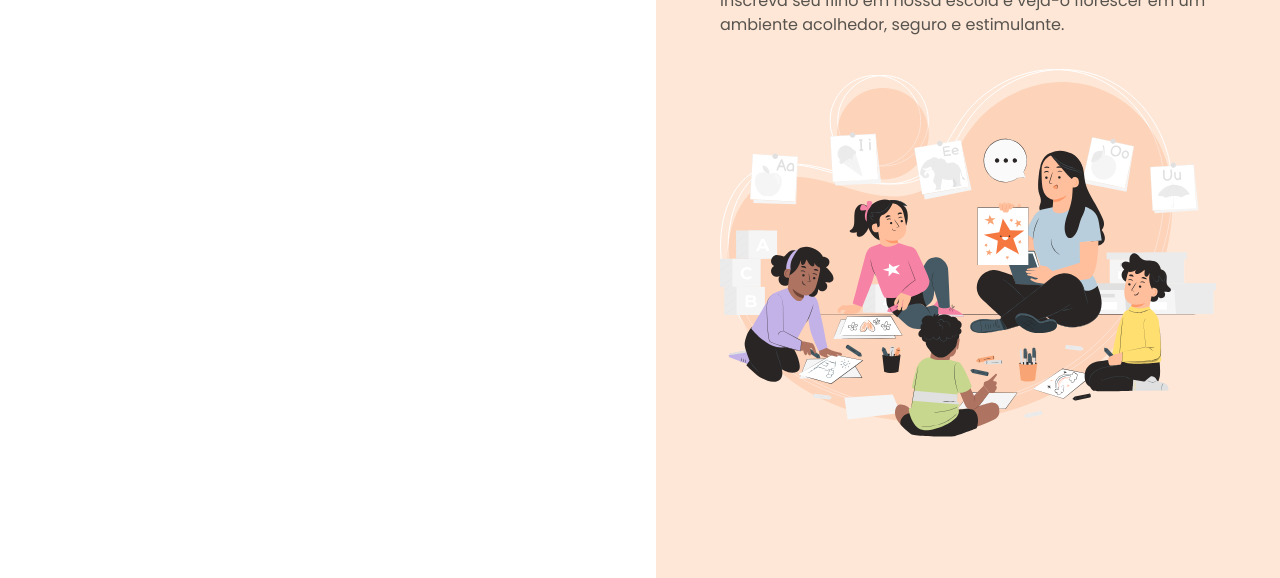
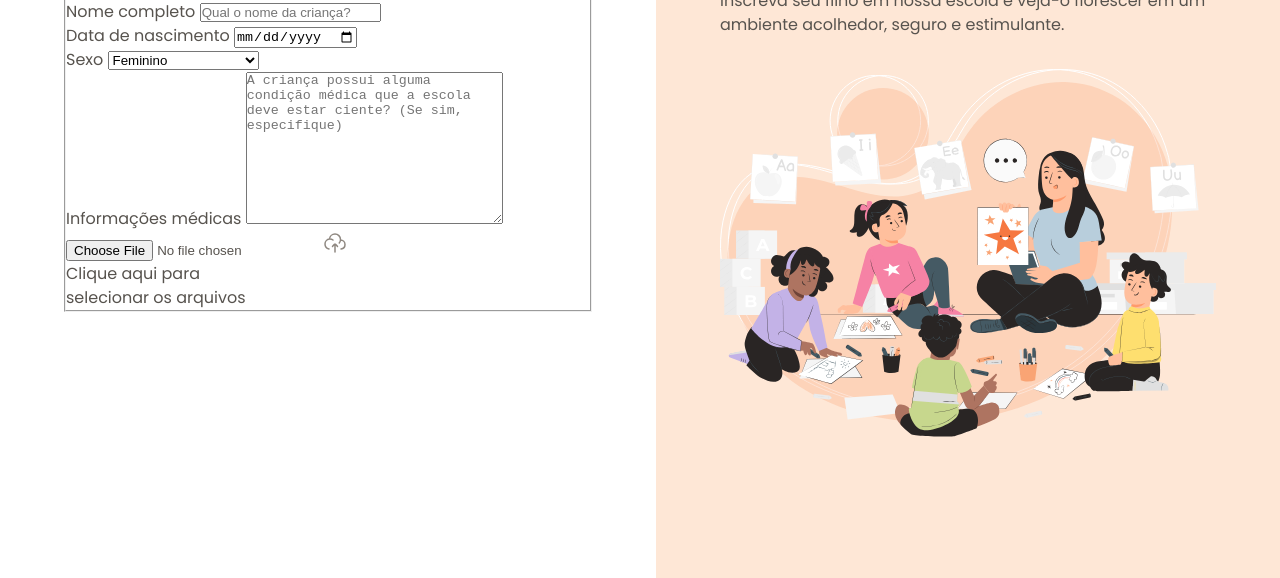
Before and after one commit to AdrianoTobias/formulario-de-matricula, a plain HTML site: page index.html in a window 1280 px wide. Shown: the part 222-800 px from the top of the page. Drawn offline with Linux system fonts and the light colour scheme.

Commit message:
add child info HTML

```diff
--- a/index.html
+++ b/index.html
@@ -23,6 +23,46 @@
                     <p>
                         Preencha os dados abaixo para matricular seu filho na escola de educação infantil Estrelas do Amanhã.
                     </p>
+
+                    <form method="post" enctype="multipart/form-data">
+                        <fieldset class="child-info">
+                            <legend>Informações da criança</legend>
+
+                            <div class="input-wrapper">
+                                <label for="fullname">Nome completo</label>
+                                <input id="fullname" name="fullname" type="text" placeholder="Qual o nome da criança?">
+                            </div>
+
+                            <div class="input-wrapper">
+                                <label for="birth">Data de nascimento</label>
+                                <input type="date" name="birth" id="birth" lang="pt-BR">
+                            </div>
+
+                            <div class="select-wrapper">
+                                <label for="gender">Sexo</label>
+                                <select name="gender" id="gender">
+                                    <option value="female">Feminino</option>
+                                    <option value="male">Masculino</option>
+                                    <option value="na">Prefiro não responder</option>
+                                </select>
+                            </div>
+
+                            <div class="textarea-wrapper">
+                                <label for="medical-info">Informações médicas</label>
+                                <textarea name="medical-info" id="medical-info" cols="30" rows="10"
+                                    placeholder="A criança possui alguma condição médica que a escola deve estar ciente? (Se sim, especifique)"></textarea>
+                            </div>
+
+                            <div class="droparea-wrapper">
+                                <input type="file" id="birth-file" name="birth-file">
+                                <img src="assets/icons/cloud-upload.svg" alt="">
+                                <p>Clique aqui para <br>
+                                    selecionar os arquivos
+                                </p>
+                            </div>
+
+                        </fieldset>
+                    </form>
                 </div>
             </main>
 
```
